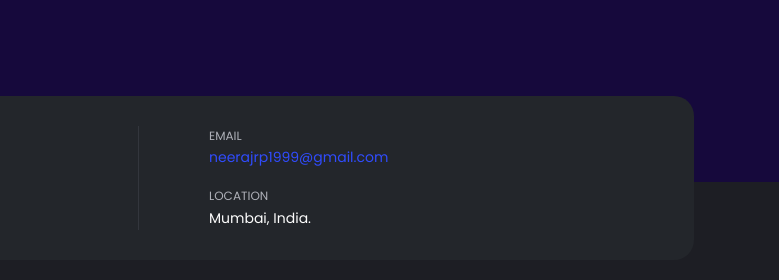
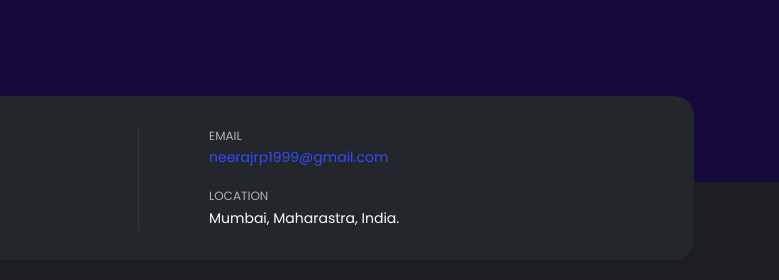
Before and after one commit to neerajrp1999/resume, a plain HTML site: page index.html in a window 1280 px wide. Shown: the part 134-414 px from the top of the page, 501-1280 px from the left. Drawn offline with Linux system fonts and the light colour scheme; files whose address does not match are found by name.

Commit message:
update start

```diff
--- a/index.html
+++ b/index.html
@@ -38,7 +38,7 @@
 				<div class="header__right">
 					<ul class="header__contact">
 						<li><span class="overhead">Email</span><a target="_blank" href="https://mail.google.com/mail/?view=cm&fs=1&to=neerajrp1999@gmail.com">neerajrp1999@gmail.com</a></li>
-						<li><span class="overhead">Location</span>Mumbai, India.</li>
+						<li><span class="overhead">Location</span>Mumbai, Maharastra, India.</li>
 					</ul>
 				</div>
 			</header>
```
